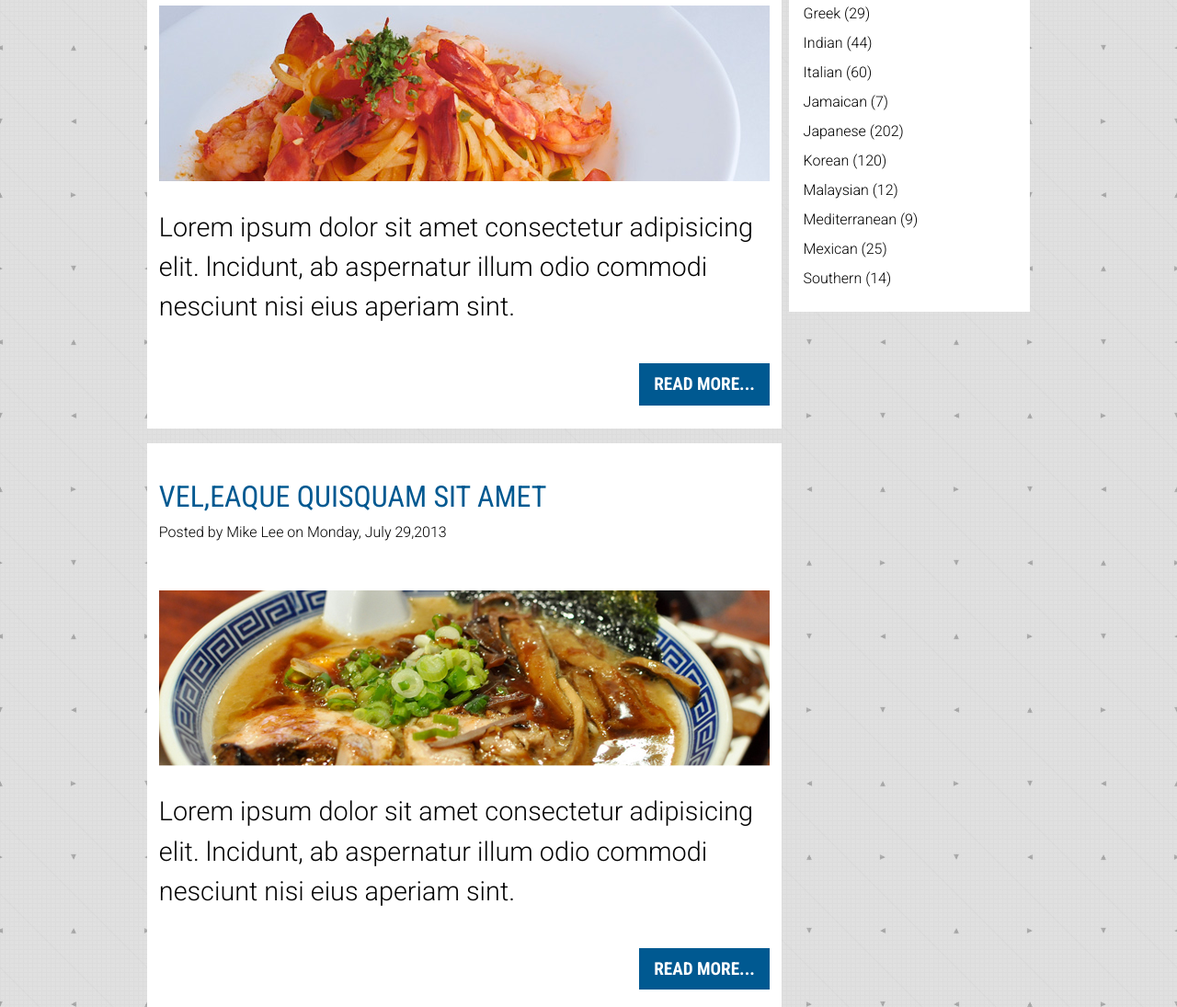
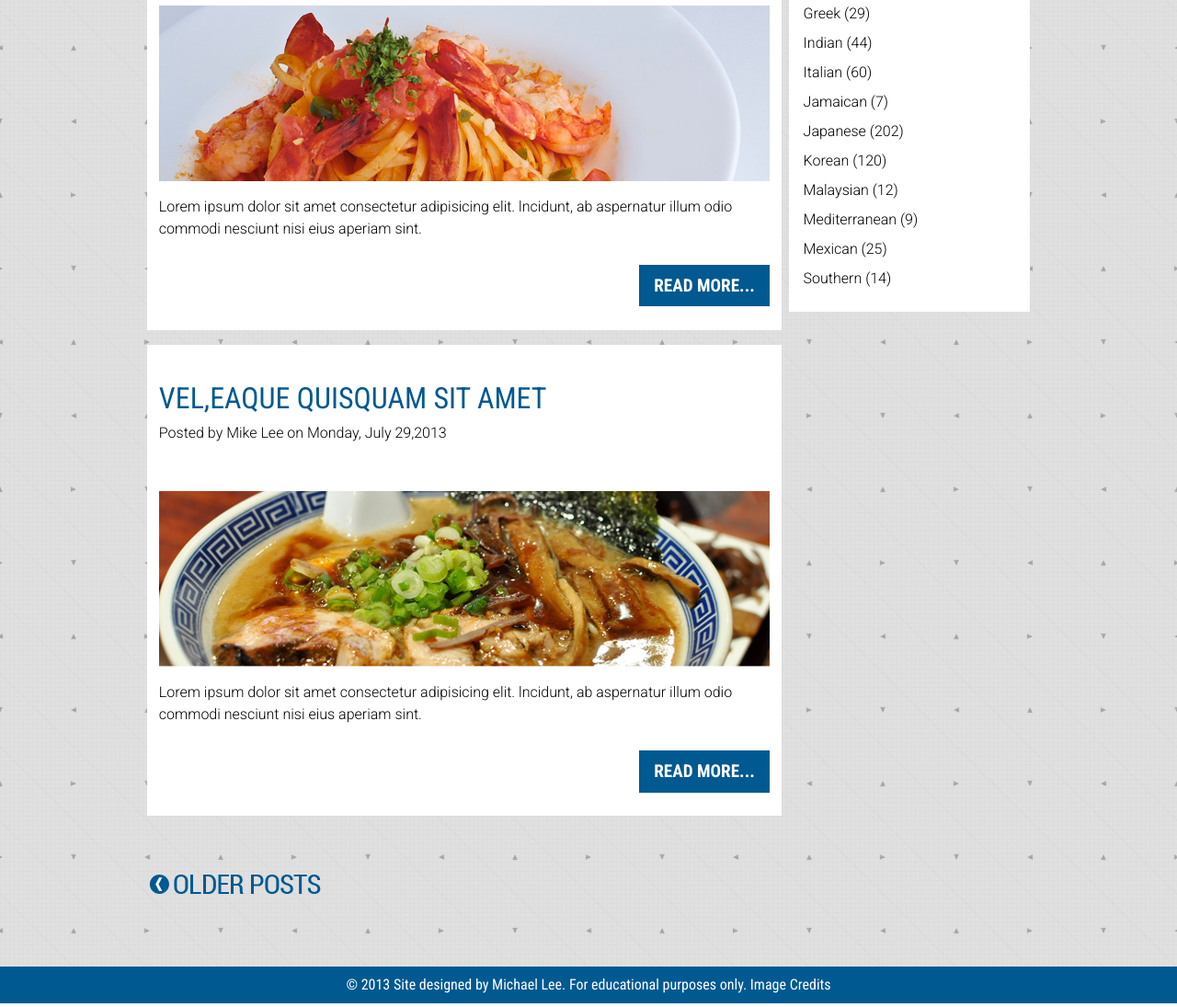
Before and after one commit to fyeung21/food-explorer, a website: page dev/index.html in a window 1280 px wide. Shown: the part 852-1947 px from the top of the page at 92% size. Drawn offline with nearby package versions, Linux system fonts and the light colour scheme; files that its build step writes are made by us from their sources.

Commit message:
fix: make body card's content font-size smaller

```diff
--- a/dev/scss/_body.scss
+++ b/dev/scss/_body.scss
@@ -73,6 +73,7 @@
 
   .text-position {
     padding-bottom: 20px;
+    font-size: $font-size-body;
     }
 
 // icon & footer
```
